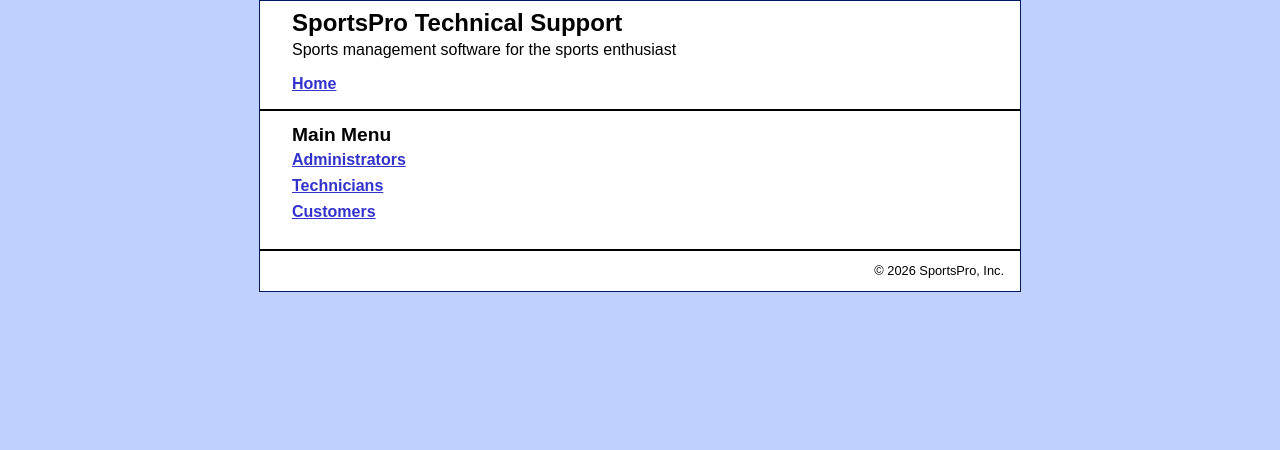
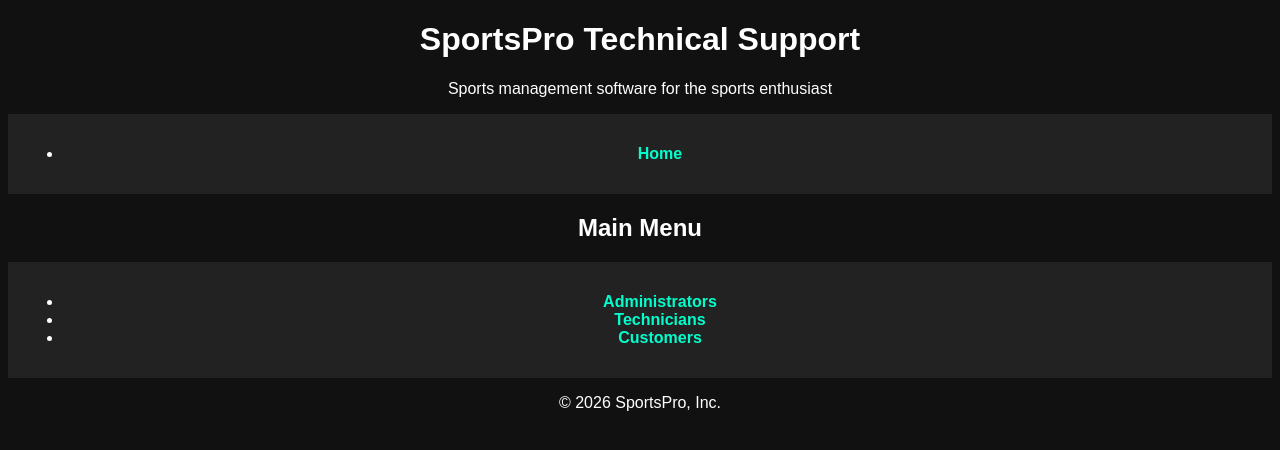
Before and after one commit to Asalgado17/ITS362_IQ_Degrader, a PHP site: page / in a window 1280 px wide. Shown: the top 450 px of the page. Run offline with PHP 8.4, Linux system fonts and the light colour scheme.

Commit message:
Add files via upload

```diff
--- a/main.css
+++ b/main.css
@@ -1,153 +1,35 @@
-html {
-    background-color: #BFCFFE;
-}
 body {
-    margin-top: 0;
-    font-family: Arial, Helvetica, sans-serif;
-    width: 760px;
-    margin: 0 auto;
-    background-color: white;
-    border: 1px solid #001963;
-}
-header {
-    margin: 0;
-    border-bottom: 2px solid black;
-    padding: .5em 2em;
-}
-header h1 {
-    color: black;
-    margin: 0;
-    padding: 0;
-}
-header p {
-    margin: 0;
-    padding: .25em 0 0 0;
-}
-header ul {
-    margin: 0;
-    padding: 1em 0 0 0;
+    background: #111;
+    color: white;
+    font-family: Arial;
+    text-align: center;
 }
 
-main {
-    margin: 0;
-    padding: .5em 2em .25em;
-}
-footer {
-    clear: both;
-    margin-top: 1em;
-    padding-right: 1em;
-    border-top: 2px solid black;
-}
-footer p {
-    text-align: right;
-    font-size: 80%;
-    margin: 1em 0;
+nav {
+    background: #222;
+    padding: 15px;
 }
 
-h1 {
-    font-size: 150%;
-    margin: 0;
-    padding: .5em 0 .25em;
-}
-h2 {
-    font-size: 120%;
-    margin: 0;
-    padding: .25em 0 .25em ;
-}
-h1, h2 {
-    color: black;
-}
-p {
-    margin: .5em 0 .5em 0;
-    padding: 0;
+nav a {
+    color: #00ffcc;
+    margin: 10px;
+    text-decoration: none;
+    font-weight: bold;
 }
 
-ul {
-    margin: 0;
-    padding: 0;
-}
-li {
-    margin: 0;
-    padding: 0;
-}
-nav ul {
-    list-style-type: none;
-    margin-left: 0;
-    padding-left: 0;
-}
-nav ul li {
-    padding-bottom: 0.5em;
+button {
+    padding: 12px 20px;
+    margin: 10px;
+    background: crimson;
+    border: none;
+    color: white;
+    cursor: pointer;
 }
 
-a {
-    color: #3333CC;
-    font-weight: bold;
-
+.game-box {
+    border: 2px solid white;
+    padding: 20px;
+    margin: 10px;
+    display: inline-block;
+    cursor: pointer;
 }
-a:hover {
-    color: #3333CC;
-}
-
-table {
-    border: 1px solid #001963;
-    border-collapse: collapse;
-}
-td, th {
-    border: 1px dashed #001963;
-    padding: .2em .5em .2em .5em;
-    text-align: left;
-    vertical-align: top;
-}
-.no_border {
-    border: 0px;
-}
-.no_border td {
-    border: 0px;
-}
-
-form {
-    margin: 0;
-}
-
-select {
-    width: 11em;
-}
-span {
-}
-
-br {
-    clear: left;
-}
-textarea {
-    font-family: Arial, Helvetica, sans-serif;
-    font-size: 80%;
-}
-
-.right {
-    text-align: right;
-}
-.error {
-    color: red;
-}
-
-#aligned {
-    margin: .5em 0 2em;
-}
-#aligned label {
-    float: left;
-    width: 8em;
-    margin-bottom: .5em;
-    margin-right: 1em;
-    margin-top: .25em;
-}
-#aligned input {
-    float: left;
-    margin-bottom: .5em;
-}
-#aligned input[text] {
-    width: 15em;
-}
-#aligned .message {
-    margin-left: .5em;
-    width: 15em;
-}
```
Also changed, not shown: game2.php (added, +23 -0 lines), game3.php (added, +28 -0 lines), header.php (added, +7 -0 lines), home.php (added, +31 -0 lines), results.php (added, +25 -0 lines), runaway.js (added, +29 -0 lines), typing.js (added, +29 -0 lines), wheel.js (added, +14 -0 lines).
